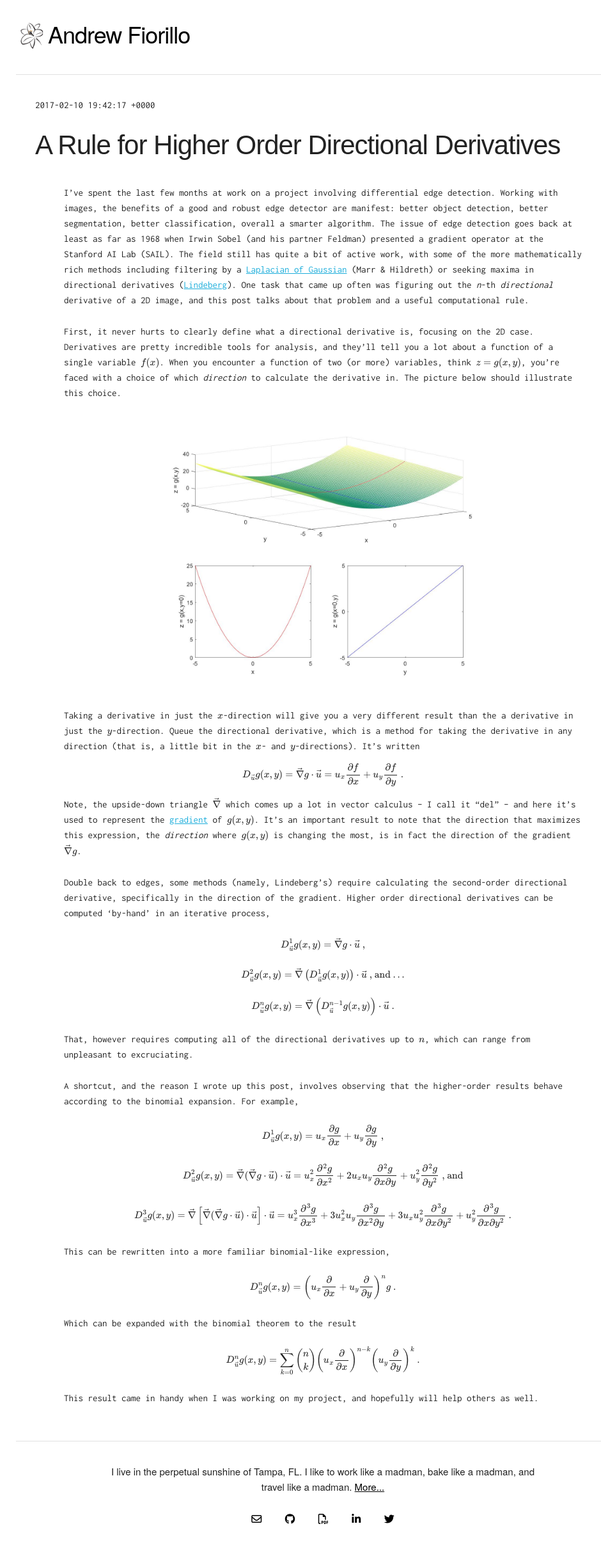
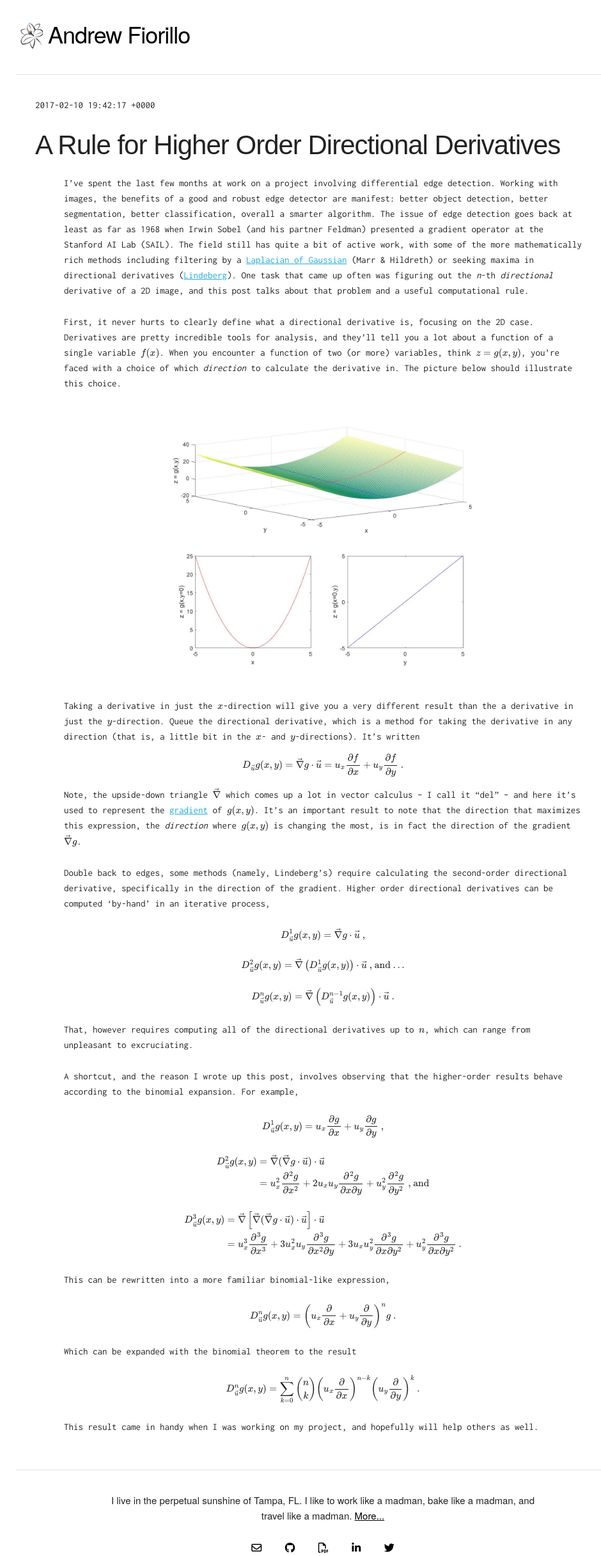
Before and after one commit to afiorillo/andrewmfiorillo.github.io, a Jekyll site: the page built from _posts/2017-02-09-nth-other-directional-derivatives.markdown, in a window 1280 px wide. Shown: the whole page at 64% size, without its empty margins (135-1075 px from the left). Built offline with Jekyll 4.4.1, drawn with Linux system fonts in a browser that asks for light colours; nearby versions of some CDN libraries; some web fonts are replaced; formulas are drawn with MathJax 3; before the commit the page ends 2387 px from its top, so only the background shows below that.

Commit message:
Fixed equation alignment, kinda.

```diff
--- a/_posts/2017-02-09-nth-other-directional-derivatives.markdown
+++ b/_posts/2017-02-09-nth-other-directional-derivatives.markdown
@@ -33,15 +33,15 @@ Double back to edges, some methods (namely, Lindeberg's) require calculating the
 Higher order directional derivatives can be computed 'by-hand' in an iterative process,
 
 <span class="equation">
-\\[ {D^1\_\\vec{u}} g(x,y) = \\vec{\\nabla} g \\cdot \\vec{u} \\text{ ,} \\]
+\\begin{align} {D^1\_\\vec{u}} g(x,y) & = \\vec{\\nabla} g \\cdot \\vec{u} \\text{ ,} \\end{align}
 </span>
 
 <span class="equation">
-\\[ {D^2\_\\vec{u}} g(x,y) = \\vec{\\nabla} \\left( {D^1\_\\vec{u}} g(x,y) \\right) \\cdot \\vec{u} \\text{ , and ...} \\]
+\\begin{align} {D^2\_\\vec{u}} g(x,y) & = \\vec{\\nabla} \\left( {D^1\_\\vec{u}} g(x,y) \\right) \\cdot \\vec{u} \\text{ , and ...} \\end{align}
 </span>
 
 <span class="equation">
-\\[ {D^n\_\\vec{u}} g(x,y) = \\vec{\\nabla} \\left( D^{n-1}\_\\vec{u} g(x,y) \\right) \\cdot \\vec{u} \\text{ .} \\]
+\\begin{align} {D^n\_\\vec{u}} g(x,y) & = \\vec{\\nabla} \\left( D^{n-1}\_\\vec{u} g(x,y) \\right) \\cdot \\vec{u} \\text{ .} \\end{align}
 </span>
 
 That, however requires computing all of the directional derivatives up to $n$, which can range from unpleasant to excruciating.
@@ -50,17 +50,25 @@ A shortcut, and the reason I wrote up this post, involves observing that the hig
 For example,
 
 <span class="equation">
-\\[ D^1_\\vec{u} g(x,y) = u_x \\frac{\\partial g}{\\partial x} + u_y \\frac{\\partial g}{\\partial y} \\text{ ,} \\]
+\\begin{align} D^1_\\vec{u} g(x,y) &= u_x \\frac{\\partial g}{\\partial x} + u_y \\frac{\\partial g}{\\partial y} \\text{ ,} \\end{align}
 </span>
 
 <span class="equation">
-\\[ D^2_\\vec{u} g(x,y) = \\vec{\\nabla} ( \\vec{\\nabla} g \\cdot \\vec{u}) \\cdot \\vec{u} =
-u_x^2 \\frac{\\partial^2 g}{\\partial x^2} + 2 u_x u_y \\frac{\\partial^2 g}{\\partial x \\partial y} + u_y^2 \\frac{\\partial^2 g}{\\partial y^2}\\text{ , and} \\]
+\\[
+\\begin{align}
+D^2_\\vec{u} g(x,y) & = \\vec{\\nabla} ( \\vec{\\nabla} g \\cdot \\vec{u}) \\cdot \\vec{u} \\\\\\
+& = u_x^2 \\frac{\\partial^2 g}{\\partial x^2} + 2 u_x u_y \\frac{\\partial^2 g}{\\partial x \\partial y} + u_y^2 \\frac{\\partial^2 g}{\\partial y^2}\\text{ , and}
+\\end{align}
+\\]
 </span>
 
 <span class="equation">
-\\[ D^3_\\vec{u} g(x,y) = \\vec{\\nabla} \\left[ \\vec{\\nabla} ( \\vec{\\nabla} g \\cdot \\vec{u}) \\cdot \\vec{u} \\right] \\cdot \\vec{u} =
-u_x^3 \\frac{\\partial^3 g}{\\partial x^3} + 3 u^2_x u_y \\frac{\\partial^3 g}{\\partial x^2 \\partial y} + 3 u_x u_y^2 \\frac{\\partial^3 g}{\\partial x \\partial y^2} + u_y^2 \\frac{\\partial^3 g}{\\partial x \\partial y^2}\\text{ .} \\]
+\\[
+\\begin{align}
+D^3_\\vec{u} g(x,y) & = \\vec{\\nabla} \\left[ \\vec{\\nabla} ( \\vec{\\nabla} g \\cdot \\vec{u}) \\cdot \\vec{u} \\right] \\cdot \\vec{u} \\\\\\
+& = u_x^3 \\frac{\\partial^3 g}{\\partial x^3} + 3 u^2_x u_y \\frac{\\partial^3 g}{\\partial x^2 \\partial y} + 3 u_x u_y^2 \\frac{\\partial^3 g}{\\partial x \\partial y^2} + u_y^2 \\frac{\\partial^3 g}{\\partial x \\partial y^2}\\text{ .}
+\\end{align}
+\\]
 </span>
 
 This can be rewritten into a more familiar binomial-like expression,
--- a/assets/main.css
+++ b/assets/main.css
@@ -9,7 +9,6 @@ body {
   -webkit-box-align: center;
   font-family: 'Frank Ruhl Libre', sans-serif;
 }
-
 
 /* ----------
 Links
@@ -87,12 +86,19 @@ Typography
   position: relative;
   width: 90%;
   left: 5%;
+  right: 5%
   padding-top: 1em;
 }
 .full-width {
   position: relative;
   width: 100%;
   left: 0%;
+}
+
+.equation {
+  position: relative;
+  width: 100%;
+  align-items: center;
 }
 
 /* ----------
```
